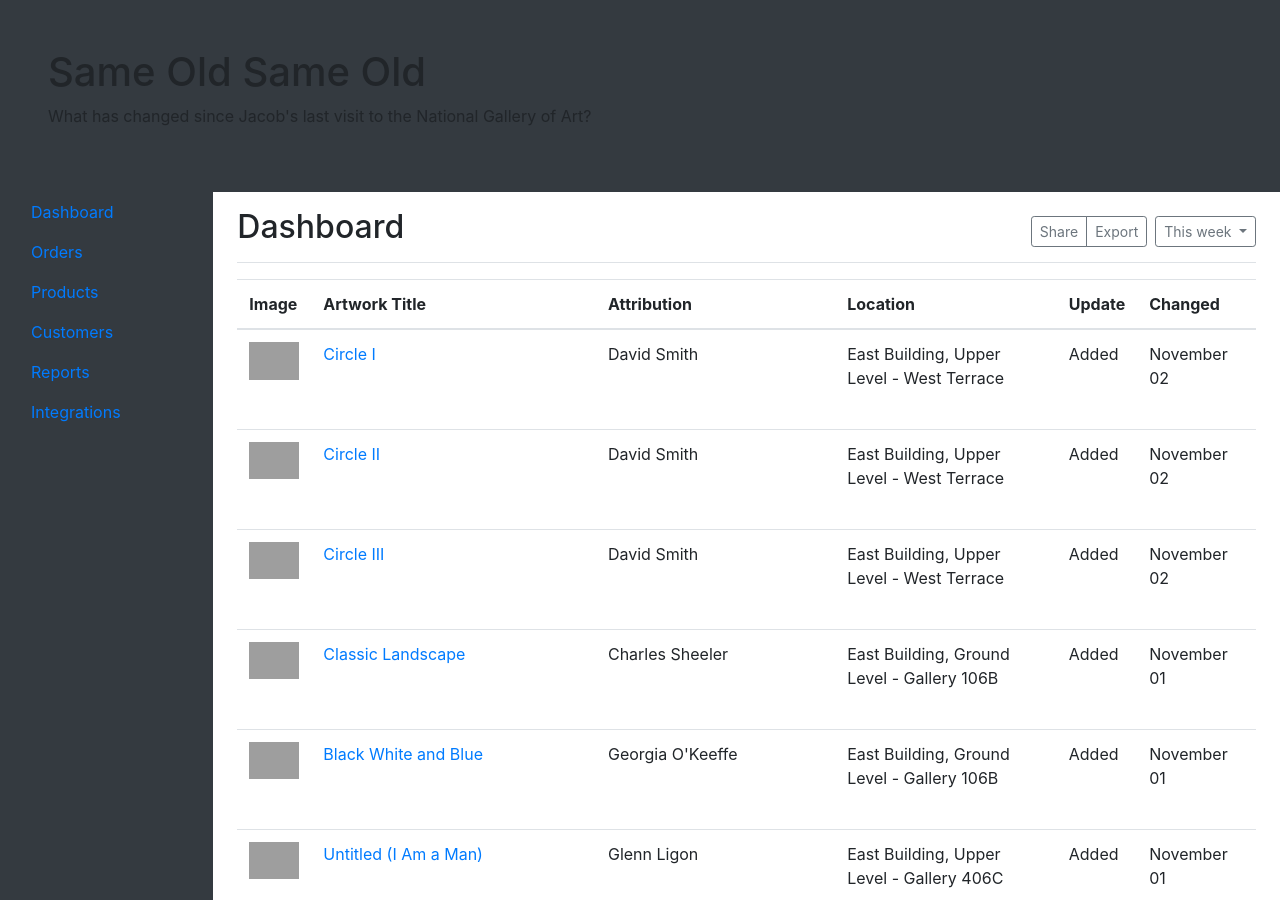
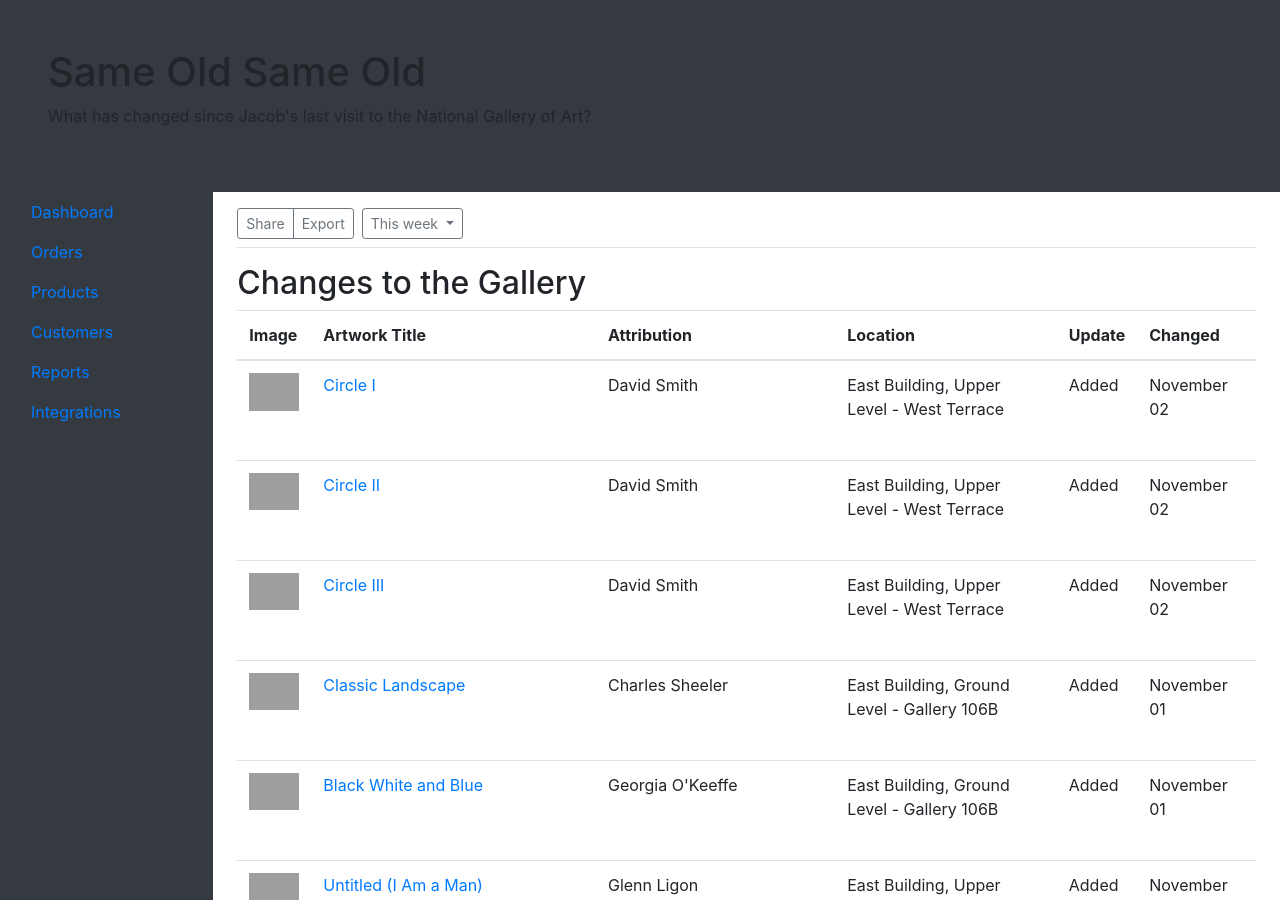
Before and after one commit to jacobmgreer/Same-Old-Same-Old, a Jekyll site: the page built from galleries/east/index.md, in a window 1280 px wide and 900 px high, cut to the strip 0-900 px from the top of the window. Built offline with Jekyll 4.4.1, drawn with Linux system fonts in a browser that asks for light colours; our own code applies the rules of GitHub Pages for plain Markdown files; grey boxes are pictures that could not be loaded.

Commit message:
Update default.html

```diff
--- a/_layouts/default.html
+++ b/_layouts/default.html
@@ -61,7 +61,6 @@
 
     <main role="main" class="col-md-9 ml-sm-auto col-lg-10 px-4">
       <div class="d-flex justify-content-between flex-wrap flex-md-nowrap align-items-center pt-3 pb-2 mb-3 border-bottom">
-        <h1 class="h2">Dashboard</h1>
         <div class="btn-toolbar mb-2 mb-md-0">
           <div class="btn-group mr-2">
             <button type="button" class="btn btn-sm btn-outline-secondary">Share</button>
@@ -73,6 +72,8 @@
           </button>
         </div>
       </div>
+
+      <h2>Changes to the Gallery</h2>
       <div class="table-responsive">
           {{ content }}
       </div>
```
